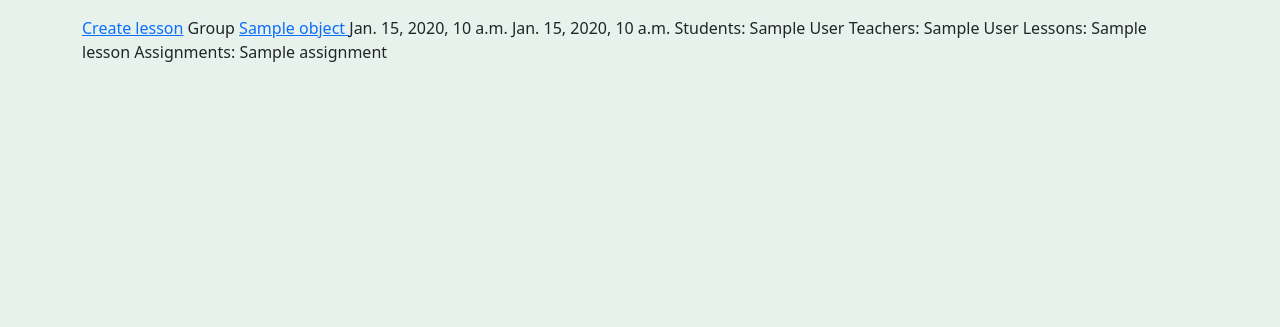
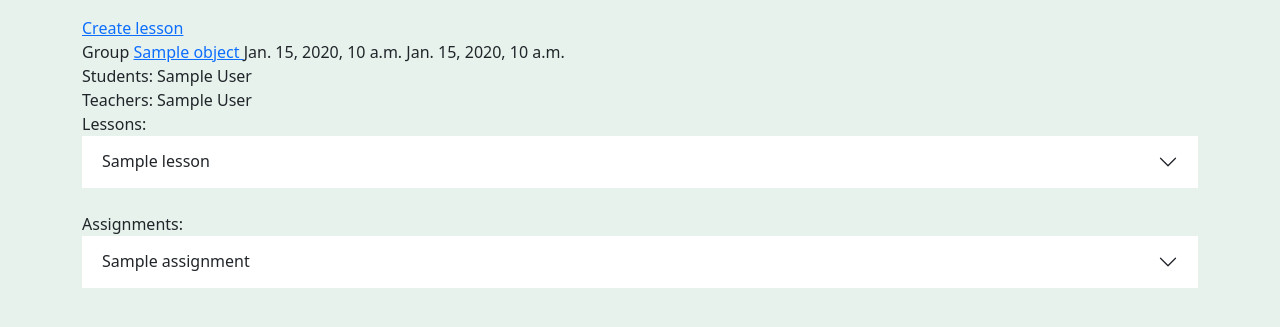
Before and after one commit to ukrainiansteak/escltr_lms, a Django app: template courses/templates/course.html in a window 1280 px wide. Shown: the part 72-399 px from the top of the page. Run offline with Django 3.2, Linux system fonts and the light colour scheme; the template is opened without the code that fills it: most values are stand-ins (such as "Sample title", 1, 10 or a date in 2020).

```diff
--- a/core_lms/models/material.py
+++ b/core_lms/models/material.py
@@ -1,3 +1,4 @@
+from django.contrib.contenttypes.fields import GenericRelation
 from django.db import models
 
 
@@ -8,3 +9,4 @@ class Material(models.Model):
     name = models.CharField(max_length=100, null=False)
     description = models.TextField(null=True, blank=True)
     posted = models.DateTimeField(auto_now_add=True)
+    files = GenericRelation('courses.File')
--- a/courses/forms.py
+++ b/courses/forms.py
@@ -10,4 +10,4 @@ class LessonCreateForm(ModelForm):
 
 
 class FileFieldForm(Form):
-    file_field = FileField(widget=ClearableFileInput(attrs={'multiple': True}))
+    file_field = FileField(required=False, widget=ClearableFileInput(attrs={'multiple': True}))
--- a/courses/templates/course.html
+++ b/courses/templates/course.html
@@ -5,29 +5,59 @@
 
 {% block main %}
     <a href="{% url "courses:create_lesson" %}">Create lesson</a>
+    <br>
     Group <a href="{% url 'courses:course' id=object.id %}"> {{ object.name }} </a>
     {{ object.start_date }}
     {{ object.end_date }}
+    <br>
     Students:
     {% for student in object.students.all %}
         {{ student.profile.first_name }}
         {{ student.profile.last_name }}
     {% endfor %}
-
+    <br>
     Teachers:
     {% for teacher in object.teachers.all %}
         {{ teacher.profile.first_name }}
         {{ teacher.profile.last_name }}
     {% endfor %}
+    <br>
+
 
     Lessons:
+    <div class="accordion accordion-flush" id="accordionFlushExample">
     {% for lesson in object.lessons.all %}
-        {{ lesson.name }}
+        <div class="accordion-item">
+            <h2 class="accordion-header" id="flush-{{ lesson.id }}">
+                <button class="accordion-button collapsed" type="button" data-bs-toggle="collapse" data-bs-target="#flush-collapse{{ lesson.id }}" aria-expanded="false" aria-controls="flush-collapse{{ lesson.id }}">
+                    {{ lesson.name }}
+                </button>
+            </h2>
+            <div id="flush-collapse{{ lesson.id }}" class="accordion-collapse collapse" aria-labelledby="flush-heading{{ lesson.id }}" data-bs-parent="#accordionFlushExample">
+                <div class="accordion-body">
+                    {{ lesson.description }}
+                </div>
+            </div>
+        </div>
     {% endfor %}
-
+    </div>
+    <br>
     Assignments:
-    {% for assignment in object.assignments.all %}
-        {{ assignment.name }}
-    {% endfor %}
+    <div class="accordion accordion-flush" id="accordionFlushExample">
+        {% for assignment in object.assignments.all %}
+            <div class="accordion-item">
+                <h2 class="accordion-header" id="flush-{{ lesson.id }}">
+                    <button class="accordion-button collapsed" type="button" data-bs-toggle="collapse" data-bs-target="#flush-collapse{{ lesson.id }}" aria-expanded="false" aria-controls="flush-collapse{{ lesson.id }}">
+                        {{ assignment.name }}
+                    </button>
+                </h2>
+                <div id="flush-collapse{{ lesson.id }}" class="accordion-collapse collapse" aria-labelledby="flush-heading{{ lesson.id }}" data-bs-parent="#accordionFlushExample">
+                    <div class="accordion-body">
+                        {{ assignment.description }}
+                    </div>
+                </div>
+            </div>
+        {% endfor %}
+    </div>
 
 {% endblock %}
```
Also changed, not shown: courses/models/file.py (+7 -1 lines), courses/templates/create_lesson.html (+10 -2 lines), courses/views.py (+18 -33 lines).
